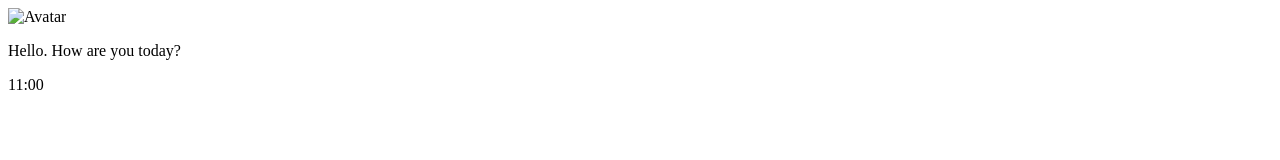
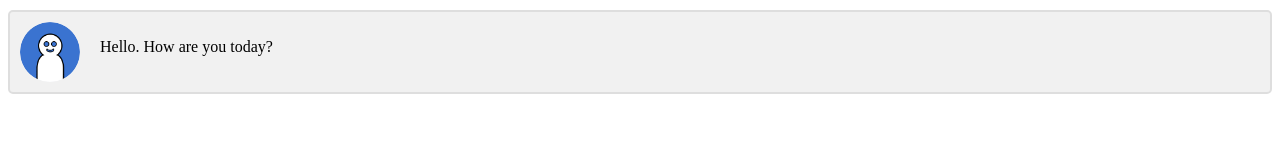
Before and after one commit to Blake-Haydon/Accenture-2019-Hackathon, a plain HTML site: page activity.html in a window 1280 px wide. Drawn offline with Linux system fonts and the light colour scheme.

Commit message:
chat_box changes/improve

```diff
--- a/activity.html
+++ b/activity.html
@@ -1,10 +1,16 @@
 <!doctype html>
 <html>
-  <div class="container">
-    <img src="/w3images/bandmember.jpg" alt="Avatar">
-    <p>Hello. How are you today?</p>
-    <span class="time-right">11:00</span>
-  </div>
+  <head>
+    <!-- stylesheet -->
+    <link rel="stylesheet" type="text/css" href="css/chat_box_style.css">
+  </head>
+  <body>
+    <div class="chat_box">
+      <img src="graphics/profile_image_1_v2.png" alt="Avatar">
+      <p>Hello. How are you today?</p>
+    </div>
+  </body>
+
 
 
 </html>
--- /dev/null
+++ b/css/chat_box_style.css
@@ -0,0 +1,24 @@
+/* Chat containers */
+.chat_box {
+  border: 2px solid #dedede;
+  background-color: #f1f1f1;
+  border-radius: 5px;
+  padding: 10px;
+  margin: 10px 0;
+}
+
+/* Clear floats */
+.chat_box::after {
+  content: "";
+  clear: both;
+  display: table;
+}
+
+/* Style images */
+.chat_box img {
+  float: left;
+  max-width: 60px;
+  width: 100%;
+  margin-right: 20px;
+  border-radius: 50%;
+}
```
Also changed, not shown: Graphics/profile_image_1_v2.png (added), 1 other file.
